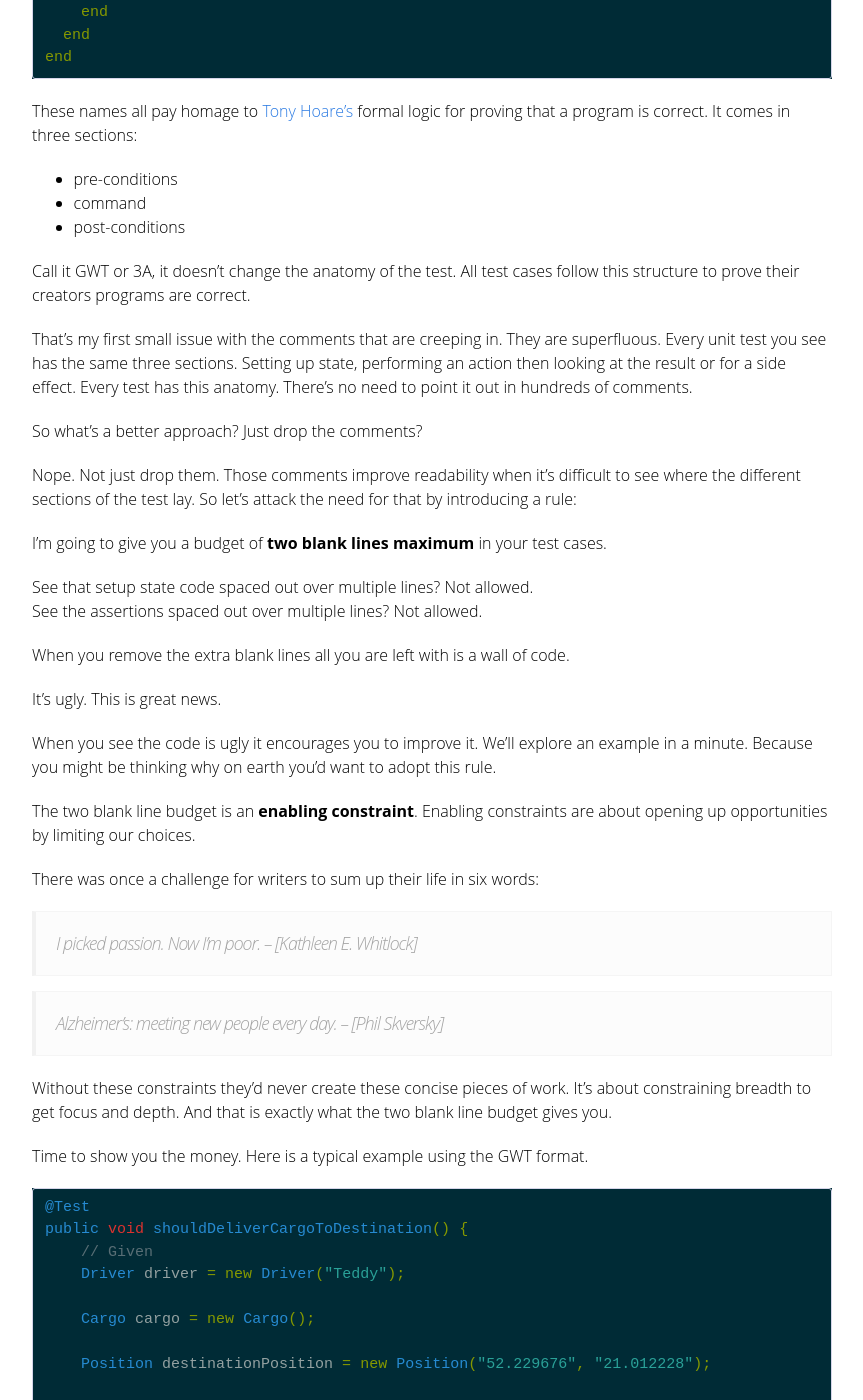
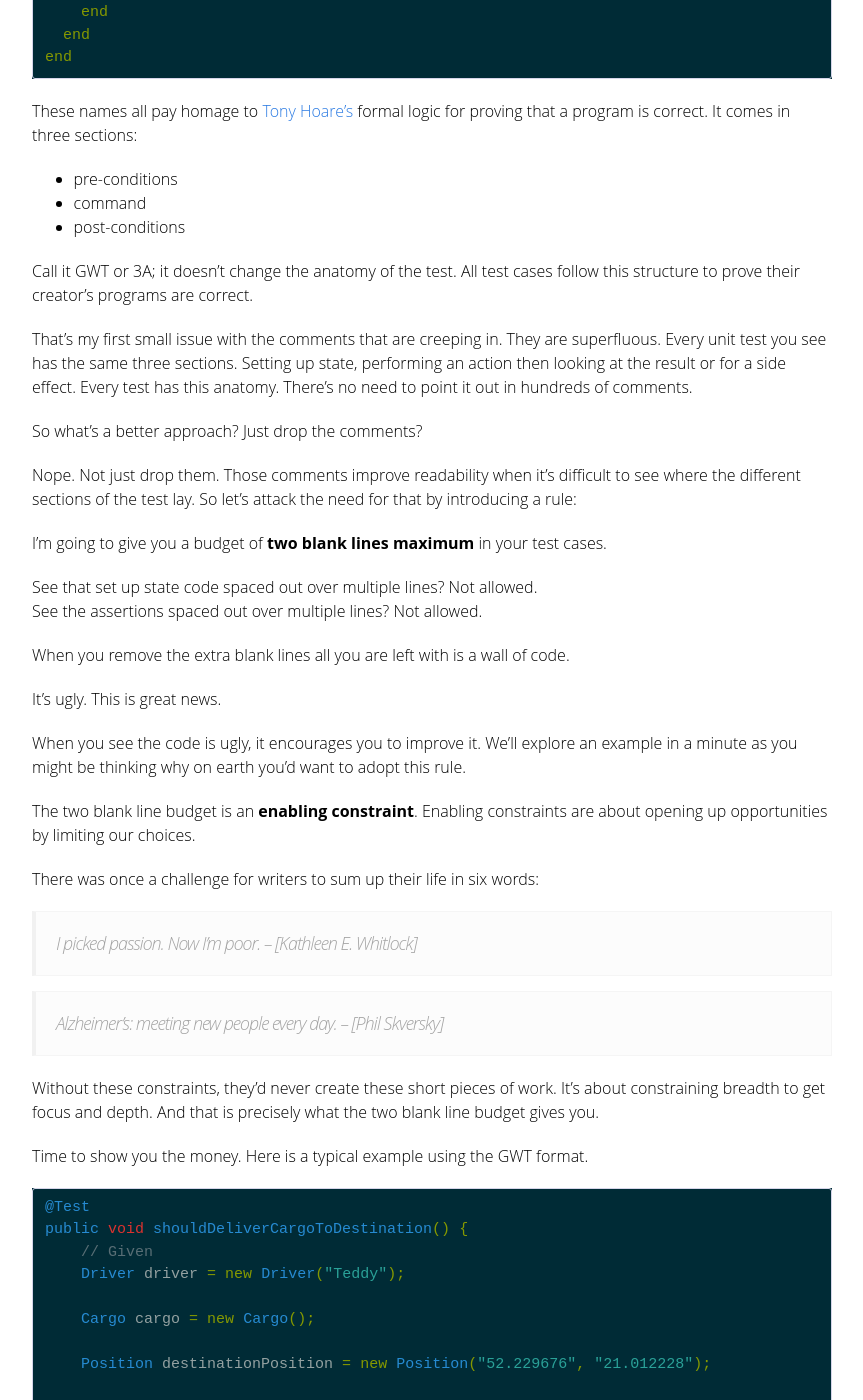
Before and after one commit to joejag/techblog, a Jekyll site: the page built from _posts/2018-02-01-two-line-budget.md, in a window 1280 px wide and 1400 px high, scrolled down 1547 px. Shown: the whole window, without its empty margins (208-1071 px from the left). Built offline with Jekyll 4.4.1, drawn with Linux system fonts in a browser that asks for light colours; some of the changed text lies outside the part shown.

Commit message:
yay, grammarly

```diff
--- a/_posts/2018-02-01-two-line-budget.md
+++ b/_posts/2018-02-01-two-line-budget.md
@@ -78,7 +78,7 @@ These names all pay homage to [Tony Hoare's](https://en.wikipedia.org/wiki/Hoare
 * command
 * post-conditions
 
-Call it GWT or 3A, it doesn't change the anatomy of the test. All test cases follow this structure to prove their creators programs are correct.
+Call it GWT or 3A; it doesn't change the anatomy of the test. All test cases follow this structure to prove their creator's programs are correct.
 
 That's my first small issue with the comments that are creeping in. They are superfluous. Every unit test you see has the same three sections. Setting up state, performing an action then looking at the result or for a side effect. Every test has this anatomy. There's no need to point it out in hundreds of comments.
 
@@ -88,14 +88,14 @@ Nope. Not just drop them. Those comments improve readability when it's difficult
 
 I'm going to give you a budget of __two blank lines maximum__ in your test cases.
 
-See that setup state code spaced out over multiple lines? Not allowed.
+See that set up state code spaced out over multiple lines? Not allowed.
 See the assertions spaced out over multiple lines? Not allowed.
 
 When you remove the extra blank lines all you are left with is a wall of code.
 
 It's ugly. This is great news.
 
-When you see the code is ugly it encourages you to improve it. We'll explore an example in a minute. Because you might be thinking why on earth you'd want to adopt this rule.
+When you see the code is ugly, it encourages you to improve it. We'll explore an example in a minute as you might be thinking why on earth you'd want to adopt this rule.
 
 The two blank line budget is an __enabling constraint__. Enabling constraints are about opening up opportunities by limiting our choices.
 
@@ -107,7 +107,7 @@ There was once a challenge for writers to sum up their life in six words:
 > Alzheimer's: meeting new people every day.
 > -- <cite> [Phil Skversky]
 
-Without these constraints they'd never create these concise pieces of work. It's about constraining breadth to get focus and depth. And that is exactly what the two blank line budget gives you.
+Without these constraints, they'd never create these short pieces of work. It's about constraining breadth to get focus and depth. And that is precisely what the two blank line budget gives you.
 
 Time to show you the money. Here is a typical example using the GWT format.
 
```
Also changed, not shown: other parts of _posts/2018-02-01-two-line-budget.md (+6 -6 lines).
